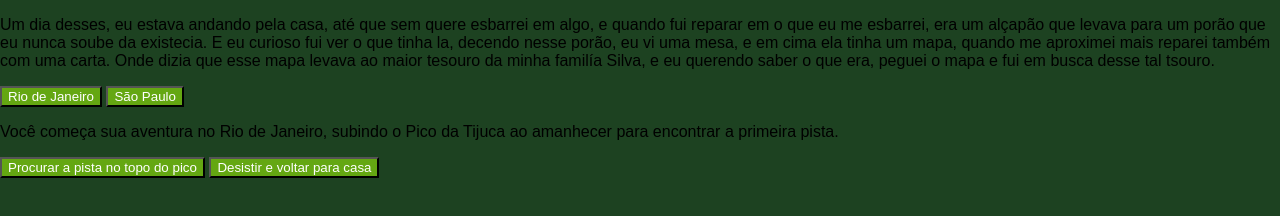
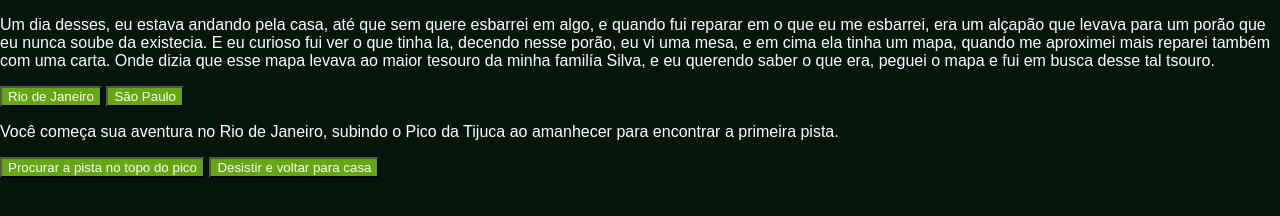
Before and after one commit to pinhoarthur/projeto--2, a plain HTML site: page index.html in a window 1280 px wide. Drawn offline with Linux system fonts and the light colour scheme; a web font is replaced by a local one.

Commit message:
HIstoria

```diff
--- a/style.css
+++ b/style.css
@@ -1,6 +1,6 @@
 body{
-  background: #1D4221;
-   color: black;
+  background: #03160b;
+   color: rgb(255, 255, 255);
    font-family: "Bai Jamjuree", sans-serif;
    displey: flex;
    justify-content: center;
```
